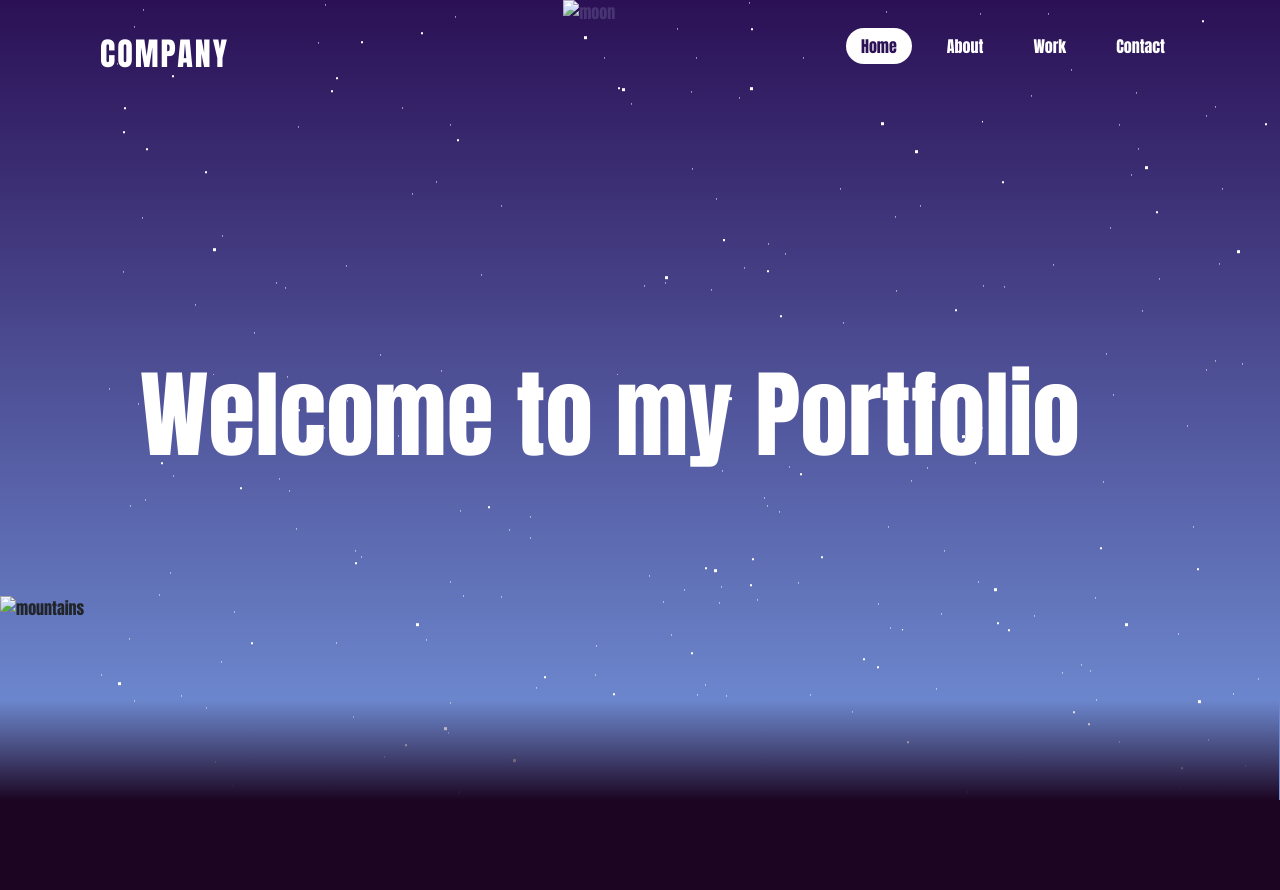
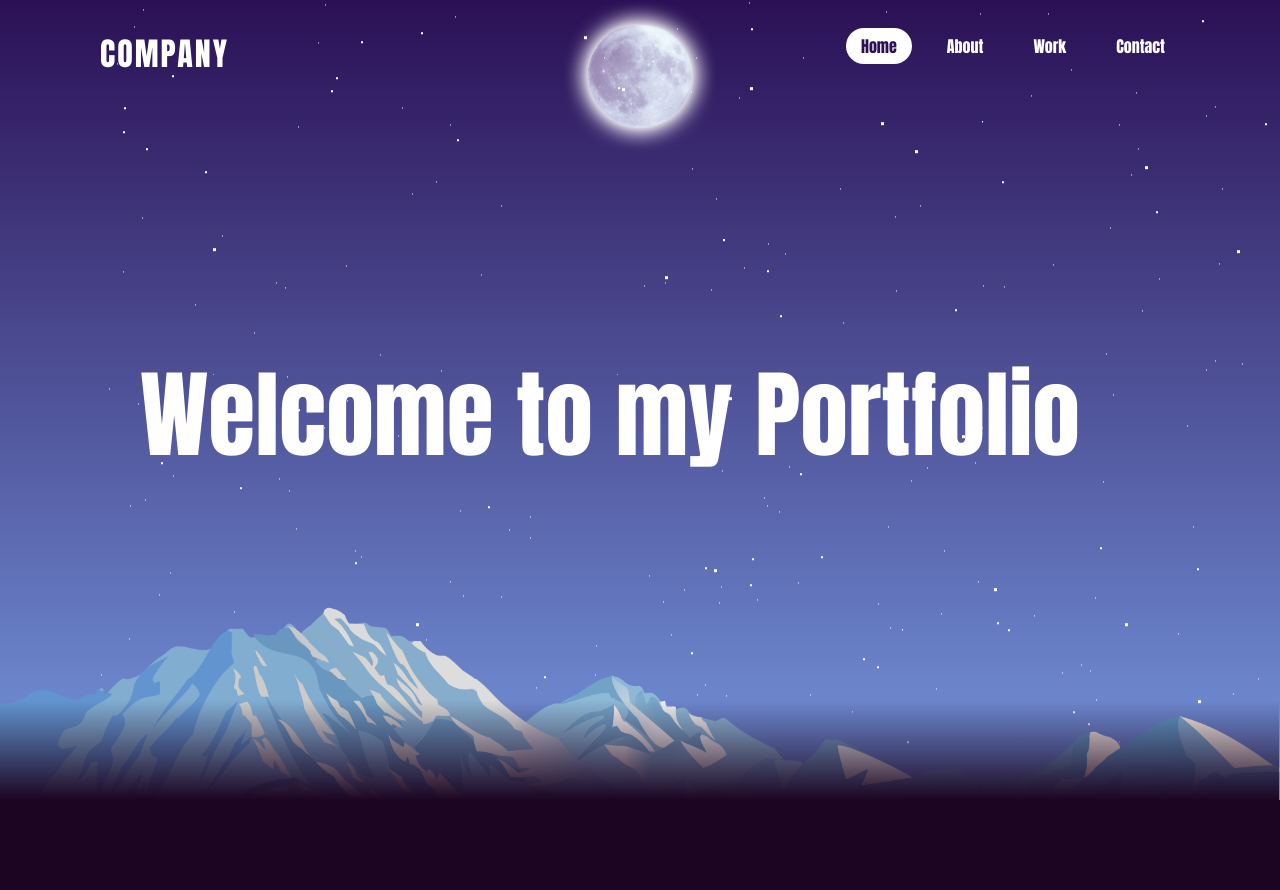
Before and after one commit to bai1eigh/JordanPortfolio, a plain HTML site: page index.html in a window 1280 px wide. Shown: the top 890 px of the page. Drawn offline with nearby package versions, Linux system fonts and the light colour scheme; the site is published under a folder, as on GitHub Pages, so addresses that start at the root find nothing.

Commit message:
fixing photo issues

```diff
--- a/index.html
+++ b/index.html
@@ -27,10 +27,10 @@
     <div id='stars'></div>
     <div id='stars2'></div>
     <div id='stars3'></div>
-    <img id="moon" src="/assets/img/glowing moon.png" alt="moon">
+    <img id="moon" src="assets/img/glowing moon.png" alt="moon">
     <h2 id="text">Welcome to my Portfolio</h2>
    <!-- <a href="#sec" class="btn">Explore</a>-->
-    <img id="mountains" src="/assets/img/mountains.png" alt="mountains">
+    <img id="mountains" src="assets/img/mountains.png" alt="mountains">
    </section>
 
 <div class="sec" id="sec">
```
